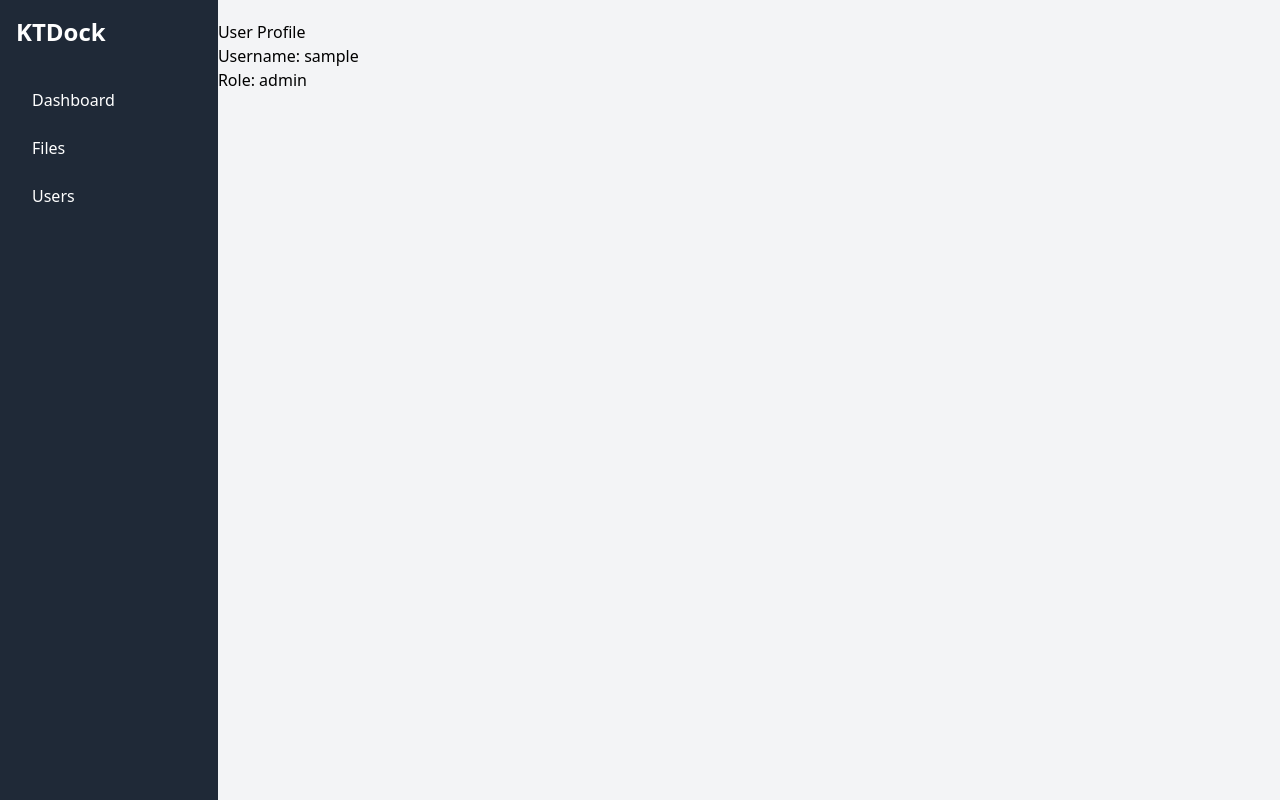
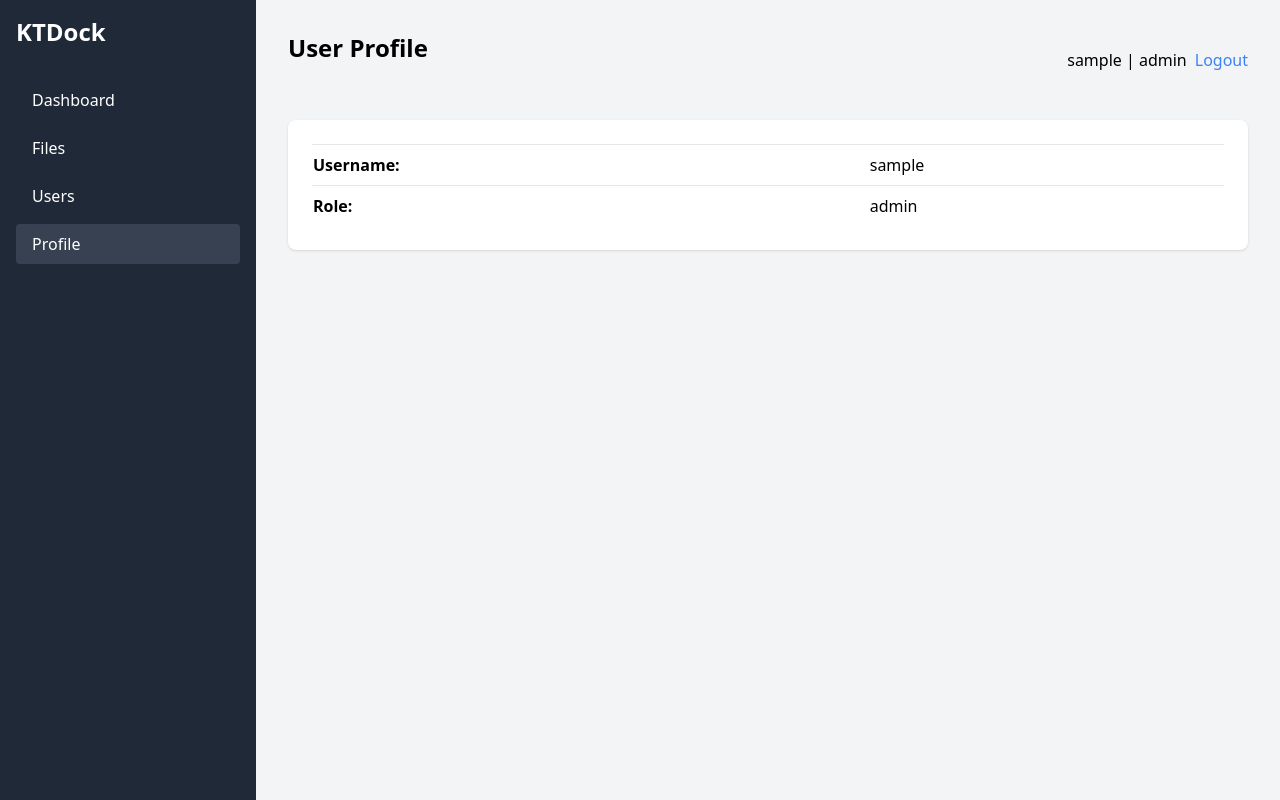
Before and after one commit to calebcauthon/aidock_backend, a Flask app: page /profile in a window 1280 px wide. Run offline with Flask 3, Linux system fonts and the light colour scheme; the visitor is signed in with stand-in values (Sample User, id 1); data comes from the database, SQL or seed files in the repository; some libraries are stand-ins or nearby versions.

Commit message:
Add profile link to librarian navigation and enhance profile page layout.

```diff
--- a/templates/base_librarian.html
+++ b/templates/base_librarian.html
@@ -16,6 +16,7 @@
                     <li class="py-2 px-4 {% if request.path == '/librarian' %}bg-gray-700{% endif %} rounded"><a href="[[ url_for('librarian.librarian_home') ]]">Dashboard</a></li>
                     <li class="py-2 px-4 {% if request.path == '/librarian/files' %}bg-gray-700{% endif %} rounded"><a href="[[ url_for('librarian.librarian_files') ]]">Files</a></li>
                     <li class="py-2 px-4 {% if request.path == '/librarian/users' %}bg-gray-700{% endif %} rounded"><a href="[[ url_for('librarian_users.librarian_users') ]]">Users</a></li>
+                    <li class="py-2 px-4 {% if request.path == '/profile' %}bg-gray-700{% endif %} rounded"><a href="[[ url_for('profile.profile') ]]">Profile</a></li>
                 </ul>
             </nav>
         </div>
--- a/templates/profile.html
+++ b/templates/profile.html
@@ -1,11 +1,30 @@
 {% extends "base_librarian.html" %}
 
 {% block content %}
-<div class="container mt-5">
-    <h1>User Profile</h1>
-    <div id="profile-info">
-      <p>Username: [[ user['username'] ]]</p>
-      <p>Role: [[ user['role'] ]]</p>
+<div class="flex-1 p-8">
+    <div class="flex justify-between items-center mb-8">
+        <h2 class="text-2xl font-bold mb-6">User Profile</h2>
+        <div class="flex items-center space-x-4">
+            <div class="flex items-center space-x-2">
+                <span>[[ user['username'] ]] | [[ user['role'] ]]</span>
+                <a href="[[ url_for('auth_admin.logout') ]]" class="text-blue-500 hover:text-blue-700">Logout</a>
+            </div>
+        </div>
+    </div>
+
+    <div class="bg-white rounded-lg shadow p-6 mb-8">
+        <table class="w-full">
+            <tbody>
+                <tr class="border-t">
+                    <td class="py-2 font-semibold">Username:</td>
+                    <td class="py-2">[[ user['username'] ]]</td>
+                </tr>
+                <tr class="border-t">
+                    <td class="py-2 font-semibold">Role:</td>
+                    <td class="py-2">[[ user['role'] ]]</td>
+                </tr>
+            </tbody>
+        </table>
     </div>
 </div>
 {% endblock %}
```
